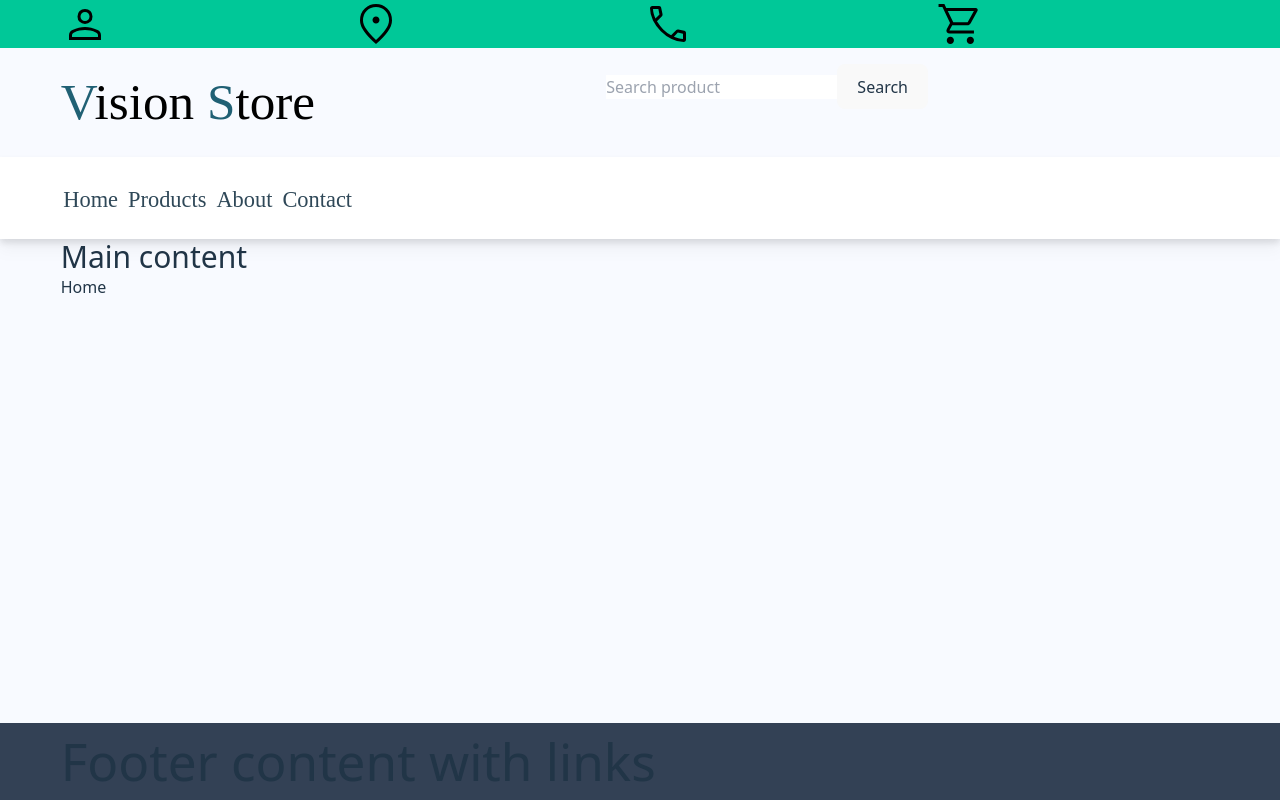
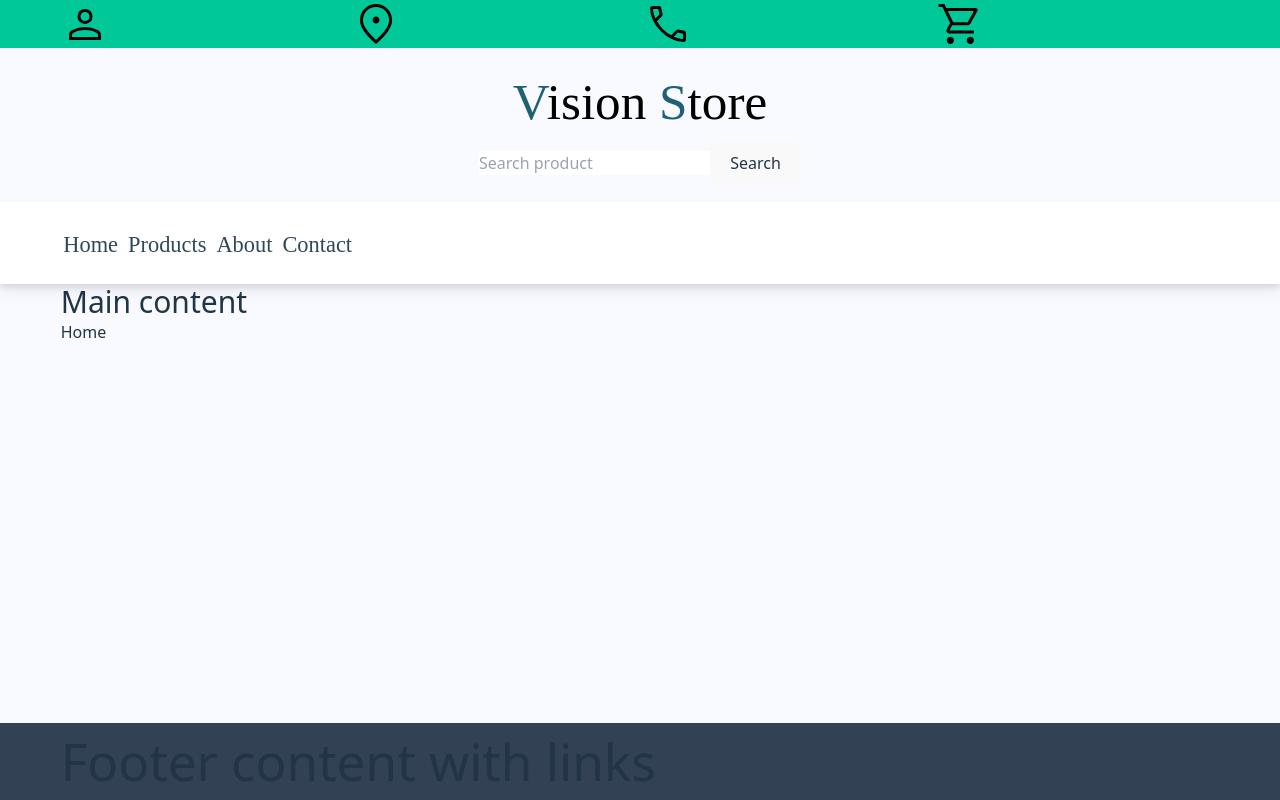
Before and after one commit to LAakerberg/online-shop-project, a React (Vite) app: page / in a window 1280 px wide. Built offline with nearby package versions, Linux system fonts and the light colour scheme.

Commit message:
Updated header + navbar

```diff
--- a/src/components/navigation/NavBar.jsx
+++ b/src/components/navigation/NavBar.jsx
@@ -6,7 +6,7 @@ export function NavBar() {
   return (
     <>
       <Navigation />
-      <MobileNavigation />
+      <MobileNavigation className="z-10" />
     </>
   );
 }
--- a/src/components/navigation/NavBar.module.css
+++ b/src/components/navigation/NavBar.module.css
@@ -32,6 +32,7 @@ nav {
 
 .navbar a:hover {
   border-bottom: 5px solid #00c898;
+  border-bottom: 2px solid #2f4858;
 }
 
 /* Styles desktop */
--- a/src/layout/Header.jsx
+++ b/src/layout/Header.jsx
@@ -28,8 +28,8 @@ export function Header() {
           </div>
         </div>
         <div className="mx-2">
-          <div className="py-4 w-11/12 m-auto flex">
-            <div>
+          <div className="py-4 w-11/12 m-auto flex flex-col laptop:flex-row">
+            <div className="flex-1 text-center laptop:flex">
               {' '}
               <h1 className="logo-title">
                 <span className="greenCap">V</span>ision{' '}
```
